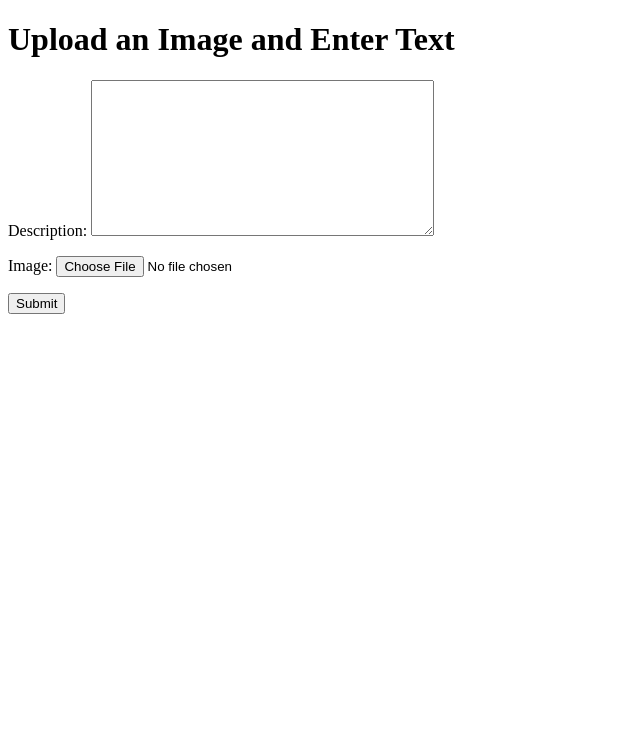
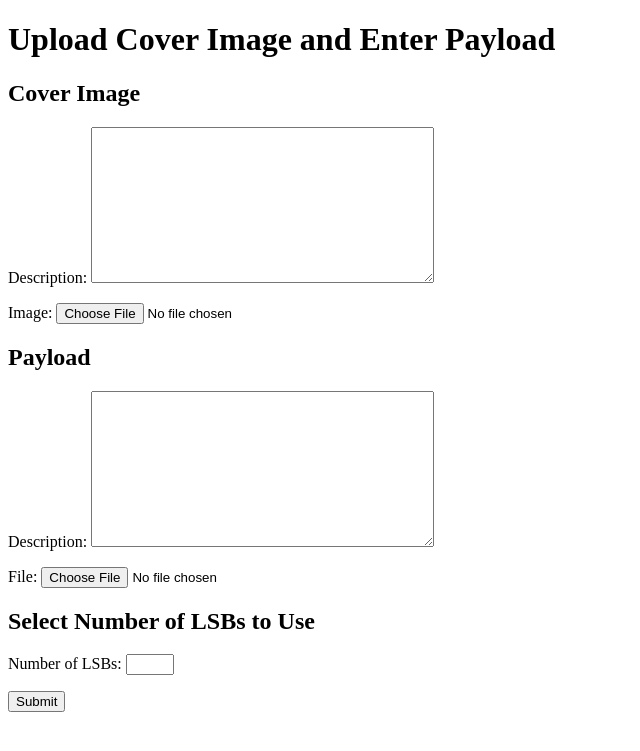
Before and after one commit to prezgamer/ACW1_Cybersec, a Django app: page / in a window 1280 px wide. Shown: the top 751 px of the page, without its empty margins (0-640 px from the left). Run offline with Django 5.2, Linux system fonts and the light colour scheme.

Commit message:
Refactor forms and views to remove payload description, limit LSB selection to 8, and display stego image
- Updated forms.py to remove the description field from PayloadForm and limit LSBSelectionForm to a max of 8.
- Refactored views.py to handle new form structures and ensure payload description is omitted.
- Modified home.html to reflect changes in forms and limit LSB selection to a maximum of 8.
- Updated stego_detail.html to display the resulting stego image.

```diff
--- a/django_project/django_project/urls.py
+++ b/django_project/django_project/urls.py
@@ -19,5 +19,6 @@ from django.urls import path, include
 
 urlpatterns = [
     path('admin/', admin.site.urls),
-    path('', include('steganography.urls')),
+    path('steganography/', include('steganography.urls')),
+    path('', include('steganography.urls')),  # This line ensures the root URL points to the steganography app
 ]
--- a/django_project/steganography/forms.py
+++ b/django_project/steganography/forms.py
@@ -1,7 +1,15 @@
 from django import forms
-from .models import ImageUpload
+from .models import ImageUpload, Payload
 
 class ImageUploadForm(forms.ModelForm):
     class Meta:
         model = ImageUpload
         fields = ['description', 'image']
+
+class PayloadForm(forms.ModelForm):
+    class Meta:
+        model = Payload
+        fields = ['description', 'file']
+
+class LSBSelectionForm(forms.Form):
+    num_lsbs = forms.IntegerField(min_value=1, max_value=8, label="Number of LSBs")
--- a/django_project/steganography/models.py
+++ b/django_project/steganography/models.py
@@ -3,3 +3,15 @@ from django.db import models
 class ImageUpload(models.Model):
     description = models.TextField()
     image = models.ImageField(upload_to='images/')
+    uploaded_at = models.DateTimeField(auto_now_add=True)
+
+class Payload(models.Model):
+    description = models.TextField()
+    file = models.FileField(upload_to='payloads/')
+    uploaded_at = models.DateTimeField(auto_now_add=True)
+
+class StegoObject(models.Model):
+    cover_image = models.ForeignKey(ImageUpload, on_delete=models.CASCADE)
+    payload = models.ForeignKey(Payload, on_delete=models.CASCADE)
+    stego_image = models.ImageField(upload_to='stego_images/')
+    created_at = models.DateTimeField(auto_now_add=True)
--- a/django_project/steganography/templates/steganography/home.html
+++ b/django_project/steganography/templates/steganography/home.html
@@ -1,15 +1,23 @@
 <!doctype html>
 <html>
 <head>
-<title>Steganography Encoder/Decoder</title>
-<meta name="description" content="Our first page">
-<meta name="keywords" content="html tutorial template">
+    <title>Steganography Encoder/Decoder</title>
+    <meta name="description" content="Our first page">
+    <meta name="keywords" content="html tutorial template">
 </head>
 <body>
-   <h1>Upload an Image and Enter Text</h1>
+    <h1>Upload Cover Image and Enter Payload</h1>
     <form method="post" enctype="multipart/form-data">
         {% csrf_token %}
-        {{ form.as_p }}
+        <h2>Cover Image</h2>
+        {{ image_form.as_p }}
+
+        <h2>Payload</h2>
+        {{ payload_form.as_p }}
+
+        <h2>Select Number of LSBs to Use</h2>
+        {{ lsb_form.as_p }}
+
         <button type="submit">Submit</button>
     </form>
 </body>
--- a/django_project/steganography/templates/steganography/success.html
+++ b/django_project/steganography/templates/steganography/success.html
@@ -7,6 +7,8 @@
 </head>
 <body>
     <h1>Upload Successful</h1>
-    <p>Your image and description have been successfully uploaded.</p>
+    <p>Your cover image and payload have been successfully uploaded and processed.</p>
+    <p><a href="{% url 'home' %}">Upload another image</a></p>
+    <p><a href="{% url 'stego_detail' stego_object.id %}">View Stego Image</a></p>
 </body>
 </html>
--- a/django_project/steganography/urls.py
+++ b/django_project/steganography/urls.py
@@ -2,6 +2,6 @@ from django.urls import path
 from . import views
 
 urlpatterns = [
-    path('', views.home, name='steganography-home'),
-    path('success/', views.success, name='success'),
+    path('', views.home, name='home'),  # Map the root URL of the steganography app to the home view
+    path('stego/<int:pk>/', views.stego_detail, name='stego_detail'),
 ]
--- a/django_project/steganography/views.py
+++ b/django_project/steganography/views.py
@@ -1,16 +1,60 @@
 from django.shortcuts import render, redirect
-from .forms import ImageUploadForm
+from .forms import ImageUploadForm, PayloadForm, LSBSelectionForm
+from django.http import JsonResponse
+from django.views.decorators.csrf import csrf_exempt
+from .utils import modify_lsb
+from .models import ImageUpload, Payload, StegoObject
+from django.core.files.base import ContentFile
+from PIL import Image
+import io
+import json
+import os
+from django.conf import settings
+from django.core.files.storage import default_storage
 
-# Create your views here.
 def home(request):
     if request.method == 'POST':
-        form = ImageUploadForm(request.POST, request.FILES)
-        if form.is_valid():
-            form.save()
-            return redirect('success')
+        image_form = ImageUploadForm(request.POST, request.FILES)
+        payload_form = PayloadForm(request.POST, request.FILES)
+        lsb_form = LSBSelectionForm(request.POST)
+
+        if image_form.is_valid() and payload_form.is_valid() and lsb_form.is_valid():
+            cover_image = image_form.save()
+            payload = payload_form.save()
+            num_lsbs = lsb_form.cleaned_data['num_lsbs']
+
+            # Process the cover image and payload
+            cover_image_data = Image.open(cover_image.image)
+            payload_data = payload.file.read()
+
+            # Convert the cover image to bytes
+            cover_image_io = io.BytesIO()
+            cover_image_data.save(cover_image_io, format=cover_image_data.format)
+            cover_image_bytes = cover_image_io.getvalue()
+
+            # Perform LSB modification
+            stego_image_bytes = modify_lsb(cover_image_bytes, payload_data, num_lsbs)
+
+            # Save the stego image
+            stego_image_io = io.BytesIO(stego_image_bytes)
+            stego_image = Image.open(stego_image_io)
+            stego_image_io.seek(0)
+            stego_object = StegoObject(cover_image=cover_image, payload=payload)
+            stego_object.stego_image.save(f'stego_{cover_image.image.name}', ContentFile(stego_image_io.read()))
+            stego_object.save()
+
+            return redirect('stego_detail', pk=stego_object.pk)
     else:
-        form = ImageUploadForm()
-    return render(request, 'steganography/home.html', {'form': form})
+        image_form = ImageUploadForm()
+        payload_form = PayloadForm()
+        lsb_form = LSBSelectionForm()
 
-def success(request):
-    return render(request, 'steganography/success.html')
+    return render(request, 'steganography/home.html', {
+        'image_form': image_form,
+        'payload_form': payload_form,
+        'lsb_form': lsb_form
+    })
+
+def stego_detail(request, pk):
+    stego_object = StegoObject.objects.get(pk=pk)
+    return render(request, 'steganography/stego_detail.html', {'stego_object': stego_object})
```
Also changed, not shown: django_project/steganography/templates/steganography/stego_detail.html (added, +14 -0 lines), django_project/steganography/utils.py (added, +21 -0 lines), django_project/db.sqlite3, django_project/encoded_image.png (added), django_project/images/Screenshot_2024-05-24_030125.png (added), 1 other file.
